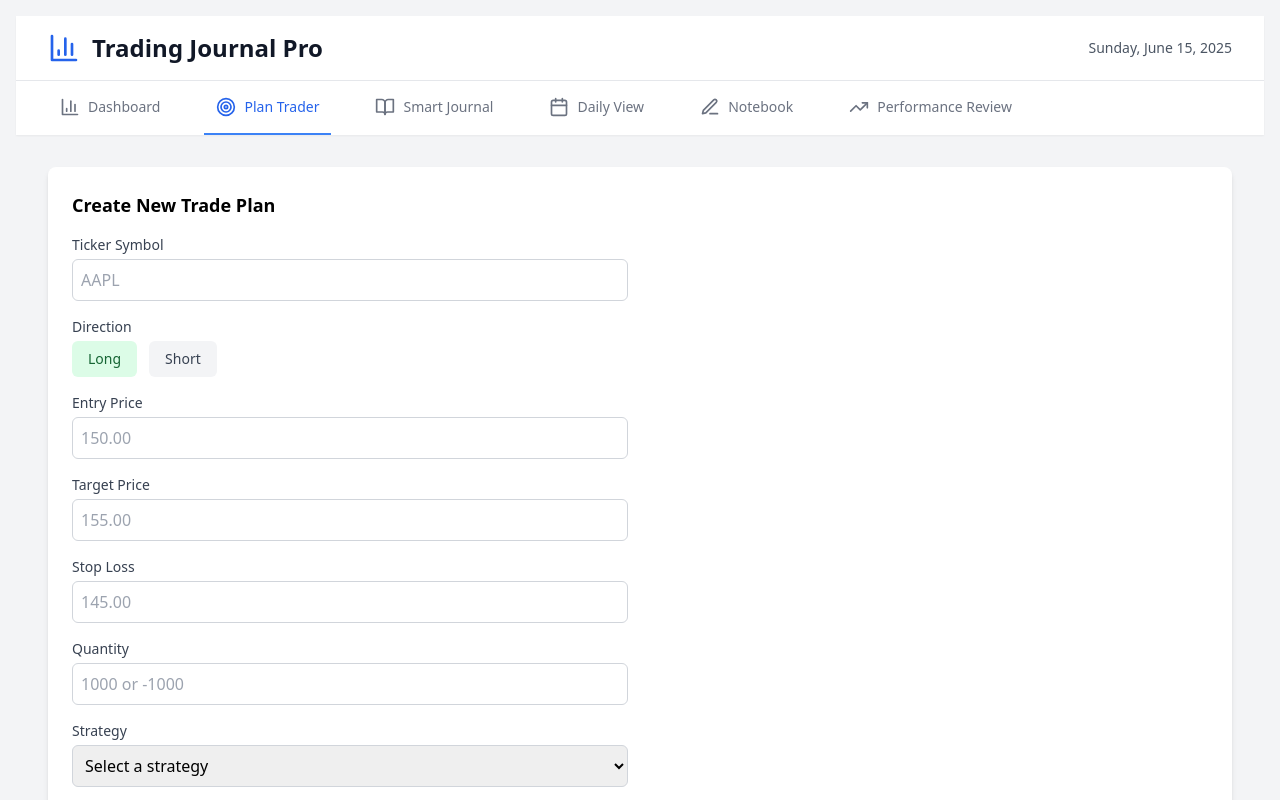
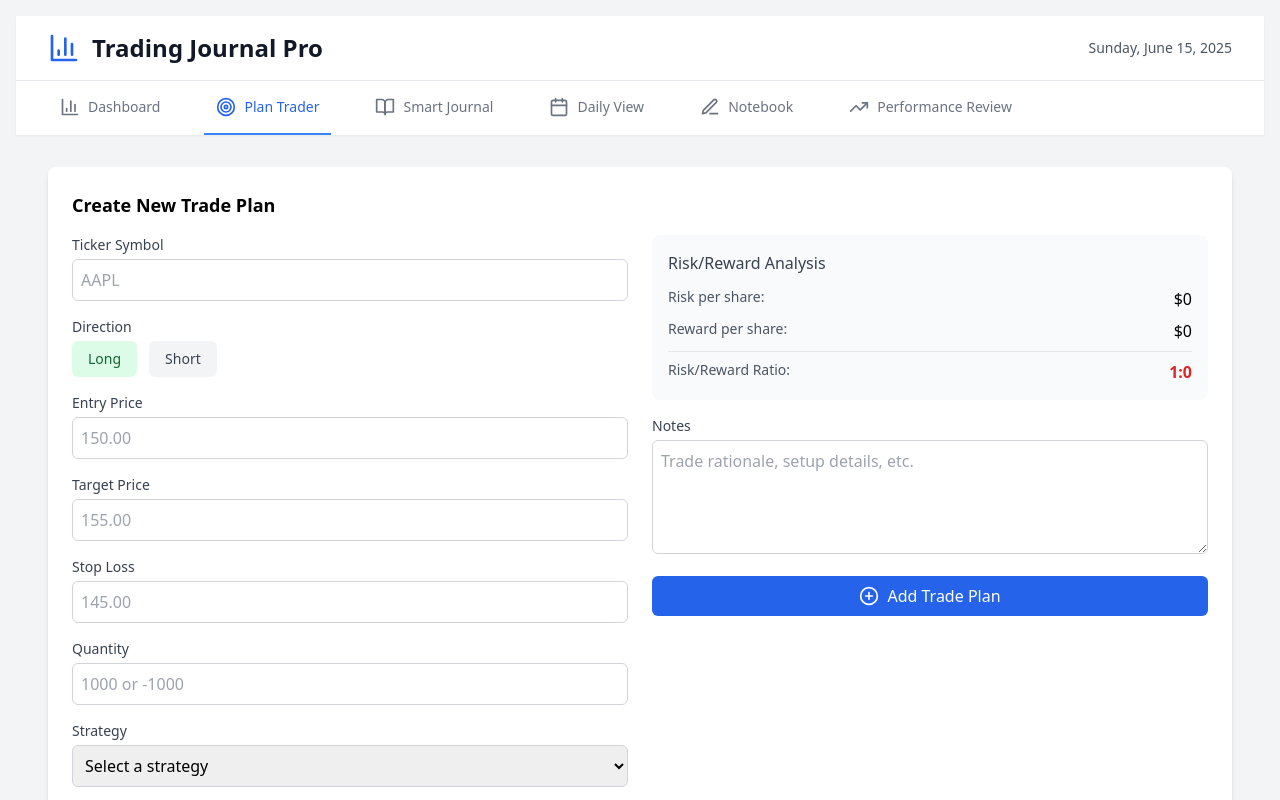
Before and after one commit to unicorntrader/claudect, a React (Create React App) app: page / in a window 1280 px wide. Both pictures are taken after a click on the element "Recent Trade Plans". Shown: the top 800 px of the page. Built offline with nearby package versions, Linux system fonts and the light colour scheme; the HTML template or start-up script is replaced by a standard one.

Commit message:
Update PlanTrader.jsx

```diff
--- a/src/components/trading/PlanTrader.jsx
+++ b/src/components/trading/PlanTrader.jsx
@@ -255,8 +255,164 @@ const PlanTrader = ({
             </div>
           </div>
 
-          {/* RIGHT COLUMN remains unchanged */}
+          {/* RIGHT COLUMN */}
+          <div className="space-y-4">
+            {/* Risk / Reward Box */}
+            <div className="bg-gray-50 p-4 rounded-lg">
+              <h4 className="font-medium text-gray-700 mb-3">
+                Risk/Reward Analysis
+              </h4>
+              <div className="space-y-2">
+                <div className="flex justify-between">
+                  <span className="text-sm text-gray-600">Risk per share:</span>
+                  <span className="font-medium">${riskReward.risk}</span>
+                </div>
+                <div className="flex justify-between">
+                  <span className="text-sm text-gray-600">
+                    Reward per share:
+                  </span>
+                  <span className="font-medium">${riskReward.reward}</span>
+                </div>
+                <div className="flex justify-between pt-2 border-t">
+                  <span className="text-sm text-gray-600">
+                    Risk/Reward Ratio:
+                  </span>
+                  <span
+                    className={`font-bold ${
+                      riskReward.ratio >= 2
+                        ? 'text-green-600'
+                        : riskReward.ratio >= 1
+                        ? 'text-yellow-600'
+                        : 'text-red-600'
+                    }`}
+                  >
+                    1:{riskReward.ratio}
+                  </span>
+                </div>
+              </div>
+            </div>
 
+            {/* Notes */}
+            <div>
+              <label className="block text-sm font-medium text-gray-700 mb-1">
+                Notes
+              </label>
+              <textarea
+                value={newPlan.notes}
+                onChange={(e) =>
+                  setNewPlan({ ...newPlan, notes: e.target.value })
+                }
+                className="w-full p-2 border border-gray-300 rounded-md focus:ring-2 focus:ring-blue-500 focus:border-transparent"
+                rows="4"
+                placeholder="Trade rationale, setup details, etc."
+              />
+            </div>
+
+            {/* Add Button */}
+            <button
+              onClick={addTradePlan}
+              className="w-full bg-blue-600 text-white py-2 px-4 rounded-md hover:bg-blue-700 transition-colors flex items-center justify-center"
+            >
+              <PlusCircle className="h-5 w-5 mr-2" />
+              Add Trade Plan
+            </button>
+          </div>
+        </div>
+      </div>
+
+      {/* ---------- TRADING CHART PLACEHOLDER ---------- */}
+      <div className="bg-white p-6 rounded-lg shadow-md">
+        <h3 className="text-lg font-semibold mb-4">Trading Chart</h3>
+        <div className="bg-gray-100 p-8 rounded-lg text-center">
+          <LineChart className="h-16 w-16 text-gray-400 mx-auto mb-4" />
+          <p className="text-gray-600 mb-2">
+            TradingView Advanced Charting
+          </p>
+          <p className="text-sm text-gray-500">
+            Chart integration would be implemented here using TradingView's
+            widget API
+          </p>
+          {newPlan.ticker && (
+            <p className="text-sm font-medium text-blue-600 mt-2">
+              Currently viewing: {newPlan.ticker}
+            </p>
+          )}
+        </div>
+      </div>
+
+      {/* ---------- ACTIVE TRADE PLANS ---------- */}
+      <div className="bg-white p-6 rounded-lg shadow-md">
+        <h3 className="text-lg font-semibold mb-4">Active Trade Plans</h3>
+        <div className="space-y-3">
+          {tradePlans.map((plan) => (
+            <div
+              key={plan.id}
+              className={`flex items-center justify-between p-4 rounded-lg transition-colors ${
+                highlightedItem === plan.id
+                  ? 'bg-blue-100 border border-blue-300'
+                  : plan.status === 'executed'
+                  ? 'bg-gray-100 opacity-75'
+                  : 'bg-gray-50'
+              }`}
+            >
+              <div className="flex-1">
+                <div className="flex items-center space-x-4">
+                  <span className="font-bold text-lg">{plan.ticker}</span>
+                  <span
+                    className={`px-2 py-1 text-xs rounded ${
+                      plan.position === 'long'
+                        ? 'bg-green-100 text-green-800'
+                        : 'bg-red-100 text-red-800'
+                    }`}
+                  >
+                    {plan.position.toUpperCase()}
+                  </span>
+                  <span
+                    className={`px-2 py-1 text-xs rounded ${
+                      plan.status === 'executed'
+                        ? 'bg-green-100 text-green-800'
+                        : 'bg-blue-100 text-blue-800'
+                    }`}
+                  >
+                    {plan.status}
+                  </span>
+                </div>
+                <div className="text-sm text-gray-600 mt-1">
+                  Entry: ${plan.entry} | Target: ${plan.target} | Stop: $
+                  {plan.stopLoss} | R/R: 1:
+                  {
+                    calculateRiskReward(
+                      plan.entry,
+                      plan.target,
+                      plan.stopLoss,
+                      plan.position
+                    ).ratio
+                  }
+                </div>
+              </div>
+              <div className="flex space-x-2">
+                {plan.status === 'planned' && (
+                  <button
+                    onClick={() => executeTradePlan(plan.id)}
+                    className="bg-green-600 text-white px-3 py-1 rounded text-sm hover:bg-green-700 transition-colors"
+                  >
+                    Execute
+                  </button>
+                )}
+                <button
+                  onClick={() => deleteTradePlan(plan.id)}
+                  className="bg-red-600 text-white px-3 py-1 rounded text-sm hover:bg-red-700 transition-colors"
+                >
+                  <Trash2 className="h-4 w-4" />
+                </button>
+              </div>
+            </div>
+          ))}
+          {tradePlans.length === 0 && (
+            <p className="text-gray-500 text-center py-8">
+              No trade plans yet. Create your first plan above!
+            </p>
+          )}
         </div>
       </div>
     </div>
```
